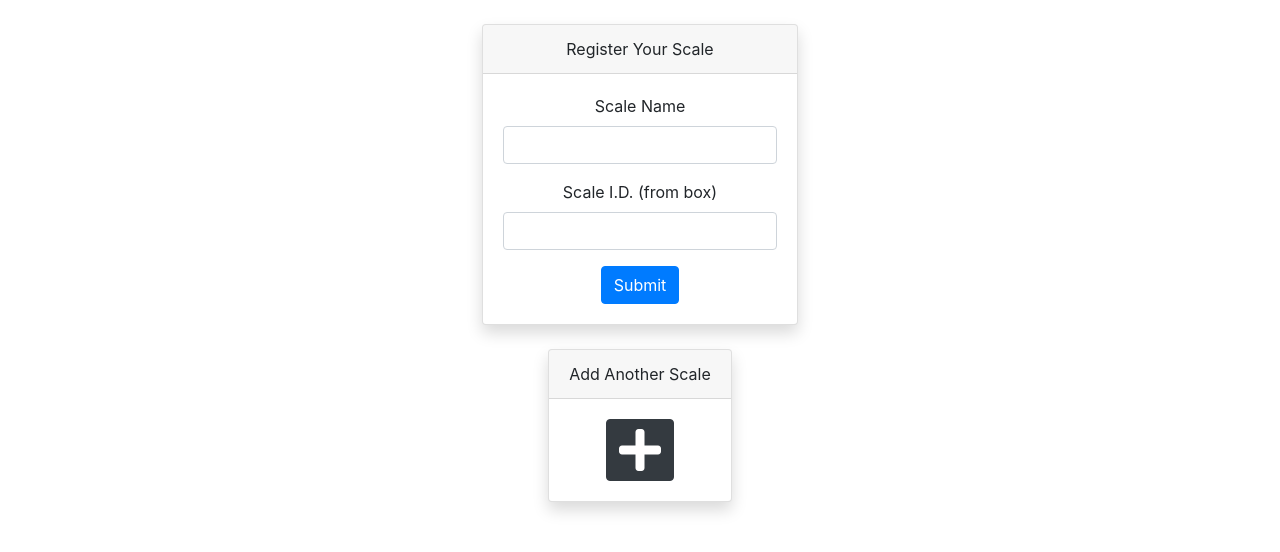
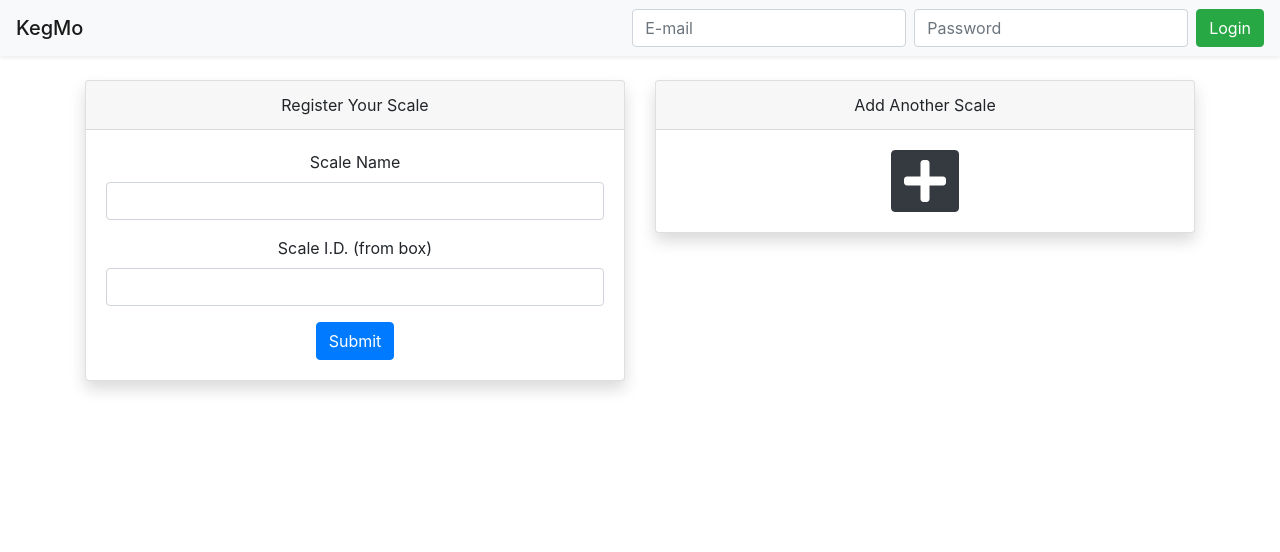
Before and after one commit to mthelm85/keg-level-client, a Vue app: page /setup in a window 1280 px wide. Shown: the top 552 px of the page. Built offline with nearby package versions, Linux system fonts and the light colour scheme; what vue-socket.io would draw is missing.

Commit message:
added navbar, edited setup page, etc

```diff
--- a/index.html
+++ b/index.html
@@ -9,5 +9,8 @@
   <body>
     <div id="app"></div>
     <!-- built files will be auto injected -->
+    <script src="https://code.jquery.com/jquery-3.3.1.slim.min.js" integrity="sha384-q8i/X+965DzO0rT7abK41JStQIAqVgRVzpbzo5smXKp4YfRvH+8abtTE1Pi6jizo" crossorigin="anonymous"></script>
+    <script src="https://cdnjs.cloudflare.com/ajax/libs/popper.js/1.14.3/umd/popper.min.js" integrity="sha384-ZMP7rVo3mIykV+2+9J3UJ46jBk0WLaUAdn689aCwoqbBJiSnjAK/l8WvCWPIPm49" crossorigin="anonymous"></script>
+    <script src="https://stackpath.bootstrapcdn.com/bootstrap/4.1.3/js/bootstrap.min.js" integrity="sha384-ChfqqxuZUCnJSK3+MXmPNIyE6ZbWh2IMqE241rYiqJxyMiZ6OW/JmZQ5stwEULTy" crossorigin="anonymous"></script>
   </body>
 </html>
--- a/src/App.vue
+++ b/src/App.vue
@@ -1,6 +1,7 @@
 <template>
   <div id="app">
-    <router-view/>
+    <router-view name="navbar"></router-view>
+    <router-view name="body"></router-view>
   </div>
 </template>
 
--- a/src/components/Login.vue
+++ b/src/components/Home.vue
@@ -2,7 +2,10 @@
 <div class="container mt-5">
   <div class="row my-auto">
     <div class="col mx-auto">
-      <div class="card shadow">
+      <div class="card shadow text-center">
+        <div class="card-header h4">
+          Create Account
+        </div>
         <div class="card-body">
           <form>
             <div class="form-group">
@@ -11,7 +14,11 @@
             </div>
             <div class="form-group">
               <label>Password</label>
-              <input v-model="password" type="password" class="form-control" id="exampleInputPassword1" placeholder="Password">
+              <input v-model="password" :type="togglePass ? 'text' : 'password'" class="form-control" id="exampleInputPassword1" placeholder="Password">
+            </div>
+            <div class="form-check mb-3">
+              <input v-model="togglePass" type="checkbox" class="form-check-input" value="true" id="passCheck"/>
+              <label class="form-check-label" for="passCheck">View/check password before submitting</label>
             </div>
             <button @click.prevent="login" class="btn btn-primary">Submit</button>
           </form>
@@ -28,13 +35,14 @@ export default {
   data () {
     return {
       email: '',
-      password: ''
+      password: '',
+      togglePass: false
     }
   },
 
   methods: {
     login () {
-      Api().post('/login', {
+      Api().post('/signup', {
         email: this.email,
         password: this.password
       }).then((res) => {
--- /dev/null
+++ b/src/components/NavbarHome.vue
@@ -0,0 +1,44 @@
+<template lang="html">
+  <nav class="navbar navbar-expand-sm navbar-light bg-light shadow-sm">
+    <button class="navbar-toggler" type="button" data-toggle="collapse" data-target="#navbarNavDropdown" aria-controls="#navbarNavDropdown" aria-expanded="false" aria-label="Toggle navigation">
+        <span class="navbar-toggler-icon"></span>
+    </button>
+
+    <div class="collapse navbar-collapse" id="navbarNavDropdown">
+      <ul class="navbar-nav mr-auto">
+        <span class="navbar-brand mb-0 h1">KegMo</span>
+      </ul>
+      <form class="form-inline my-2 my-lg-0" @submit.prevent="login">
+        <input class="form-control mr-sm-2" v-model.trim="email" type="email" name="email" placeholder="E-mail" aria-label="E-mail">
+        <input class="form-control mr-sm-2" v-model.trim="password" type="password" name="password" placeholder="Password" aria-label="Password">
+        <button class="btn btn-success my-2 my-sm-0" :disabled="disabled">Login</button>
+      </form>
+    </div>
+  </nav>
+</template>
+
+<script>
+import Api from '@/api'
+export default {
+  methods: {
+    login () {
+      Api().post('/login', {
+        email: this.email,
+        password: this.password
+      }).then((res) => {
+        console.log(res)
+        if (res.data.success === 'yes') {
+          this.$router.push('/setup')
+        } else {
+          alert('Login failed')
+        }
+      }).catch((err) => {
+        alert(err)
+      })
+    }
+  }
+}
+</script>
+
+<style lang="css">
+</style>
--- a/src/components/Setup.vue
+++ b/src/components/Setup.vue
@@ -1,7 +1,7 @@
 <template lang="html">
   <div class="container">
     <div class="row mt-4">
-      <div class="col d-flex justify-content-center">
+      <div class="col">
         <div class="card shadow">
           <div class="card-header text-center">
             Register Your Scale
@@ -21,9 +21,7 @@
           </div>
         </div>
       </div>
-    </div>
-    <div class="row mt-4">
-      <div class="col d-flex justify-content-center">
+      <div class="col">
         <div class="card shadow">
           <div class="card-header text-center">
             {{ headerText(1) }}
@@ -45,7 +43,7 @@
         </div>
       </div>
     </div>
-    <div v-if="addSecond" class="row my-4">
+    <div v-show="addSecond" class="row mt-4">
       <div class="col d-flex justify-content-center">
         <div class="card shadow">
           <div class="card-header text-center">
--- a/src/router/index.js
+++ b/src/router/index.js
@@ -1,7 +1,8 @@
 import Vue from 'vue'
 import Router from 'vue-router'
 import KegWeight from '@/components/KegWeight'
-import Login from '@/components/Login'
+import Home from '@/components/Home'
+import NavbarHome from '@/components/NavbarHome'
 import Setup from '@/components/Setup'
 
 Vue.use(Router)
@@ -12,17 +13,26 @@ export default new Router({
     {
       path: '/',
       name: 'Login',
-      component: Login
+      components: {
+        navbar: NavbarHome,
+        body: Home
+      }
     },
     {
       path: '/my-kegs/',
       name: 'KegWeight',
-      component: KegWeight
+      components: {
+        navbar: NavbarHome,
+        body: KegWeight
+      }
     },
     {
       path: '/setup',
       name: 'Setup',
-      component: Setup
+      components: {
+        navbar: NavbarHome,
+        body: Setup
+      }
     }
   ]
 })
```
